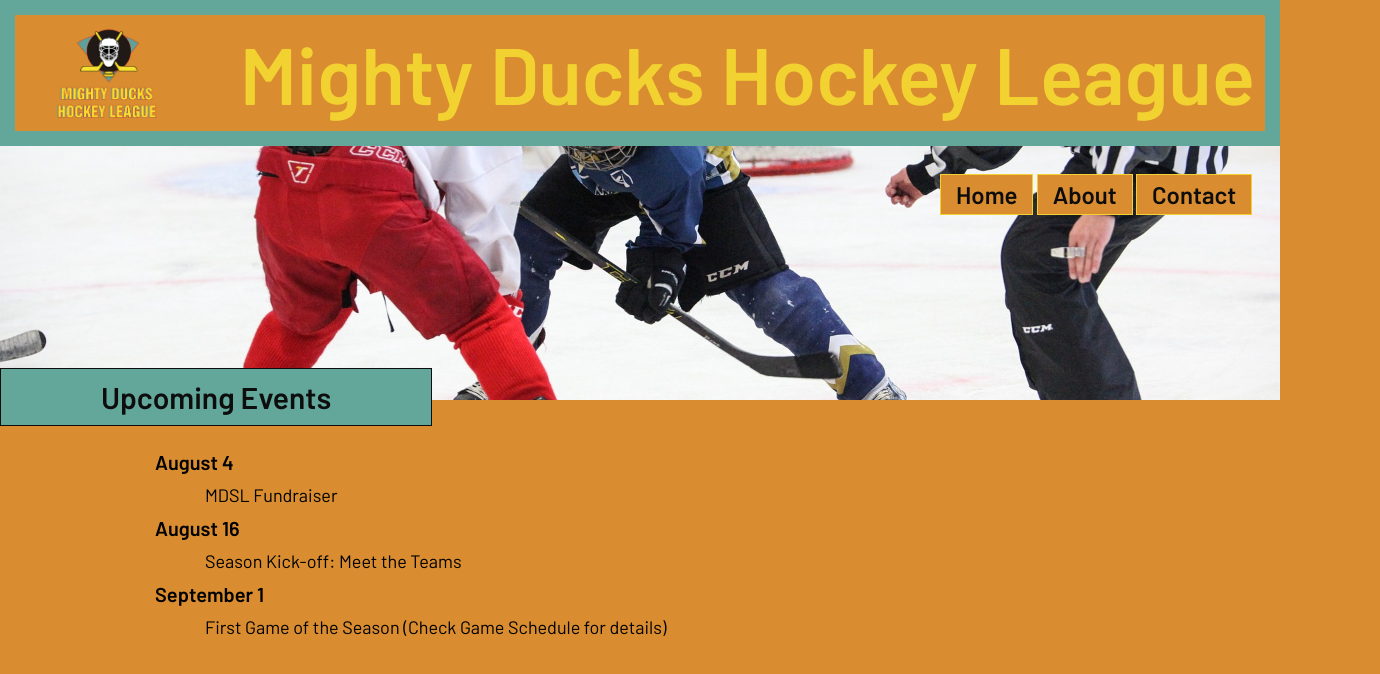
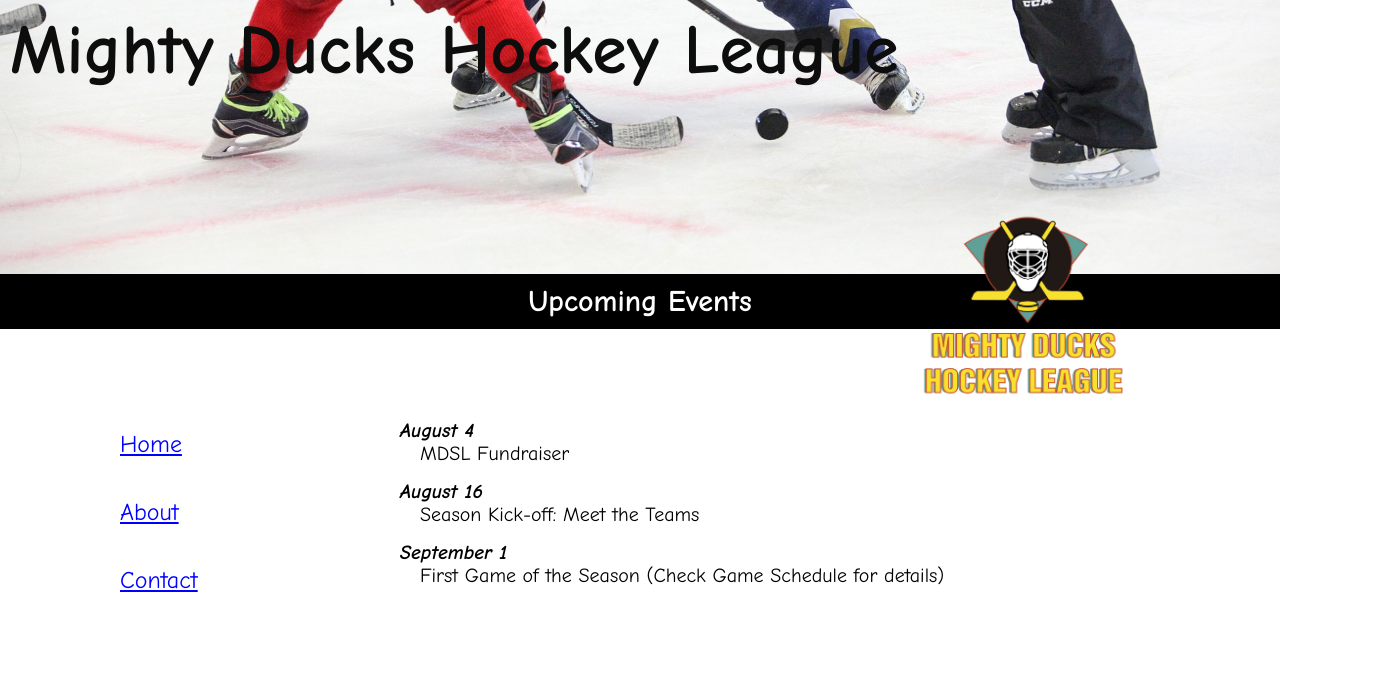
Before and after one commit to chicadan/mistareas, a plain HTML site: page index.html in a window 1280 px wide. Shown: the whole page, 1380 px wide, since content can reach past the window. Drawn offline with Linux system fonts and the light colour scheme.

Commit message:
corrección links css (ordenados)

```diff
--- a/index.html
+++ b/index.html
@@ -15,9 +15,9 @@
     <link rel="preconnect" href="https://fonts.googleapis.com">
     <link rel="preconnect" href="https://fonts.gstatic.com" crossorigin>
     <link href="https://fonts.googleapis.com/css2?family=Comic+Neue:ital,wght@0,400;0,700;1,400;1,700&display=swap" rel="stylesheet">
-    <link rel="stylesheet" href="./assets/styles/style3.css">
- <!--<link rel="stylesheet" href="./assets/styles/style1.css">
-    <link rel="stylesheet" href="./assets/styles/style1.css">-->
+    <link rel="stylesheet" href="./assets/styles/style1.css">
+ <!--<link rel="stylesheet" href="./assets/styles/style2.css">
+    <link rel="stylesheet" href="./assets/styles/style3.css">-->
 </head>
 <body>
     <header>
```
Also changed, not shown: about.html (+3 -3 lines), contact.html (+3 -3 lines).
